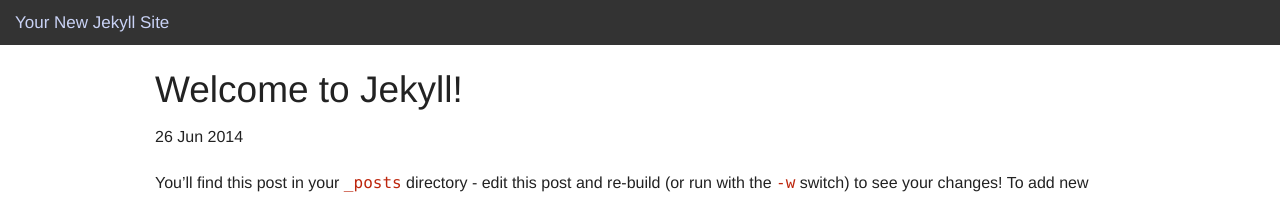
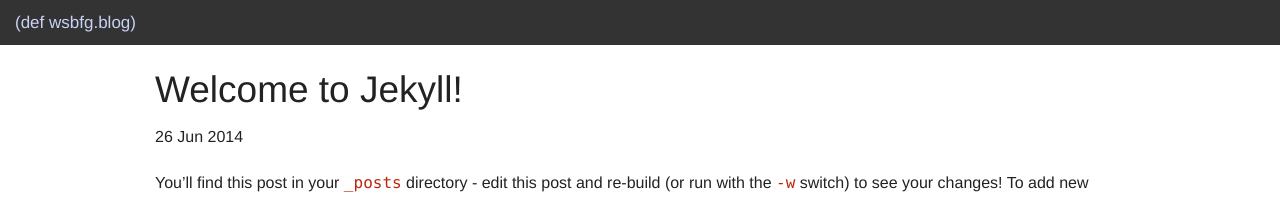
Before and after one commit to whostolebenfrog/whostolebenfrog.github.io, a Jekyll site: the page built from _posts/2014-06-26-welcome-to-jekyll.markdown, in a window 1280 px wide. Shown: the top 199 px of the page. Built offline with Jekyll 4.4.1, drawn with Linux system fonts in a browser that asks for light colours; Markdown is read by kramdown in place of the engine named in the settings.

Commit message:
Set the site name

```diff
--- a/_config.yml
+++ b/_config.yml
@@ -1,3 +1,3 @@
-name: Your New Jekyll Site
+name: (def wsbfg.blog)
 markdown: redcarpet
 pygments: true
```
